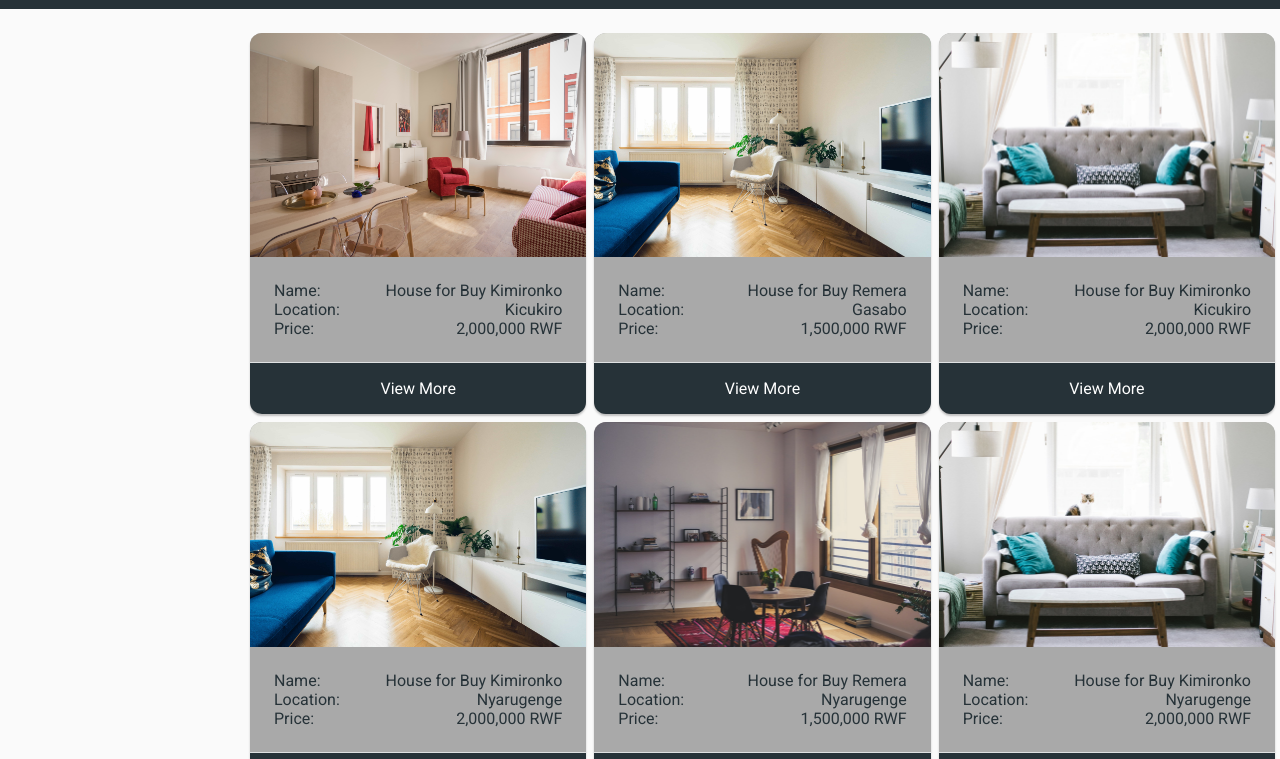
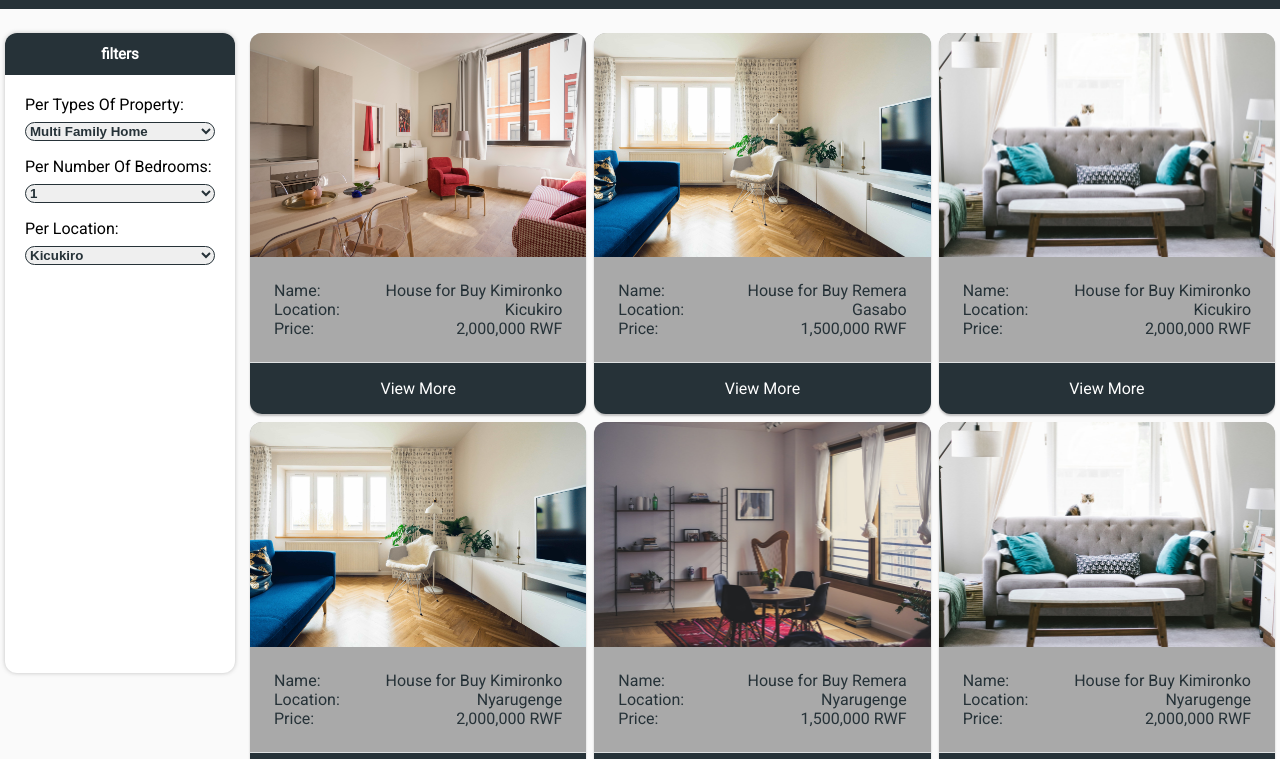
Before and after one commit to mucyomiller/PropertyPro-Lite, a plain HTML site: page UI/index.html in a window 1280 px wide. Shown: the part 41-800 px from the top of the page. Drawn offline with Linux system fonts and the light colour scheme.

Commit message:
feature(UI): adds property filters [finishes #166822438]

```diff
--- a/UI/css/main.css
+++ b/UI/css/main.css
@@ -40,7 +40,7 @@ header {
   grid-area: header;
 }
 
-header > img {
+header>img {
   width: 30px;
   height: 30px;
 }
@@ -53,7 +53,7 @@ nav {
   float: right;
 }
 
-nav > a {
+nav>a {
   text-decoration: none;
   color: white;
   margin-left: 10px;
@@ -63,6 +63,49 @@ nav > a {
 aside {
   grid-area: aside;
   padding: 5px;
+}
+
+aside>section {
+  background-color: #fff;
+  box-shadow: 0 0 4px 0 rgba(185, 185, 185, 0.897);
+  border-radius: 12px;
+  height: 80vh;
+}
+
+aside>section>h2 {
+  font-size: 15px;
+  border-radius: 12px 12px 0 0;
+  text-align: center;
+  color: var(--main-text-color);
+  padding: 12px;
+  background-color: var(--color-primary);
+}
+
+aside>section>div {
+  display: flex;
+  flex-direction: column;
+  justify-content: center;
+  padding: 20px;
+}
+
+aside>section>div>p {
+  margin-bottom: 1rem;
+}
+
+aside>section>div>p>label {
+  text-transform: capitalize;
+}
+
+select {
+  display: block;
+  font-weight: 700;
+  margin-top: 0.5rem;
+  color: var(--color-primary);
+  line-height: 1.3;
+  width: 100%;
+  max-width: 100%;
+  border: 1px solid var(--color-primary);
+  border-radius: 12px;
 }
 
 /* main section */
@@ -82,7 +125,7 @@ footer {
   padding: 2rem;
 }
 
-footer > p {
+footer>p {
   display: flex;
   justify-content: center;
 }
@@ -134,6 +177,7 @@ footer > p {
   height: 100%;
   background-color: var(--color-secondary);
 }
+
 .card .card-content .card-item {
   display: flex;
   flex-direction: row;
@@ -180,7 +224,7 @@ footer > p {
     grid-gap: 5px;
   }
 
-  aside > section {
+  aside>section {
     height: min-content;
   }
 }
--- a/UI/index.html
+++ b/UI/index.html
@@ -21,7 +21,49 @@
         </nav>
     </header>
     <aside>
+        <section>
+            <h2>filters </h2>
+            <div>
+                <p>
+                    <label>Per Types of Property:</label>
+                    <select name='prop_types'>
+                        <option value="multi_family_home">Multi Family Home</option>
+                        <option value="single_family_home">Single Family Home</option>
+                        <option value="loft">Loft</option>
+                        <option value="apartment">Apartment</option>
+                        <option value="condo">Condo</option>
+                        <option value="town_house">Townhouse</option>
+                        <option value="lot">Lot</option>
+                        <option value="farm">Farm</option>
+                        <option value="villa">Villa</option>
+                    </select>
+                </p>
+                <p>
+                    <label>Per Number of Bedrooms:</label>
+                    <select name='num_of_beds'>
+                        <option value="1">1</option>
+                        <option value="2">2</option>
+                        <option value="3">3</option>
+                        <option value="4">4</option>
+                        <option value="5">5</option>
+                        <option value="6">6</option>
+                        <option value="7">7</option>
+                        <option value="8">8</option>
+                        <option value="9">9</option>
+                        <option value="10">10</option>
+                    </select>
+                </p>
 
+                <p>
+                    <label>Per Location:</label>
+                    <select name='location'>
+                        <option value="kicukiro">Kicukiro</option>
+                        <option value="nyarugenge">Nyarugenge</option>
+                        <option value="gasabo">Gasabo</option>
+                    </select>
+                </p>
+            </div>
+        </section>
     </aside>
     <main>
     </main>
```
